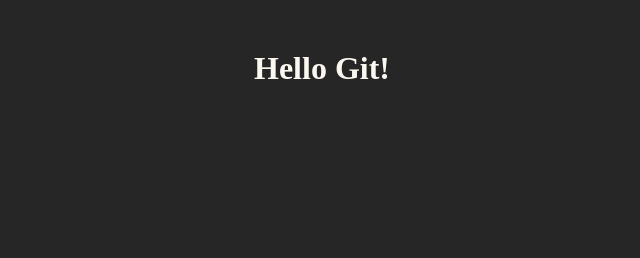
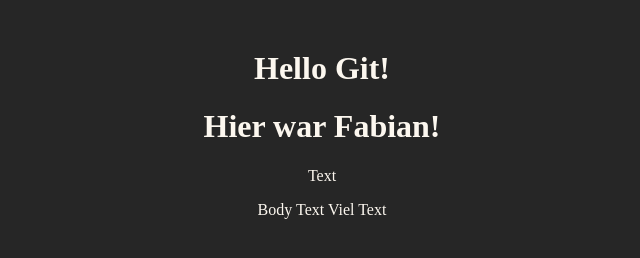
Before and after one commit to fabiandarga/git-teamwork, a plain HTML site: page website/index.html in a window 1280 px wide. Shown: the whole page, without its empty margins (318-958 px from the left). Drawn offline with Linux system fonts and the light colour scheme.

Commit message:
was geändert

```diff
--- a/website/index.html
+++ b/website/index.html
@@ -23,6 +23,13 @@
 <body>
     <div class="container">
         <h1>Hello Git!</h1>
+        <h1>Hier war Fabian!</h1>
+
+	Text
+	<p>
+	   Body Text
+	   Viel Text
+	</p>
     </div>
 </body>
 </html>
```
